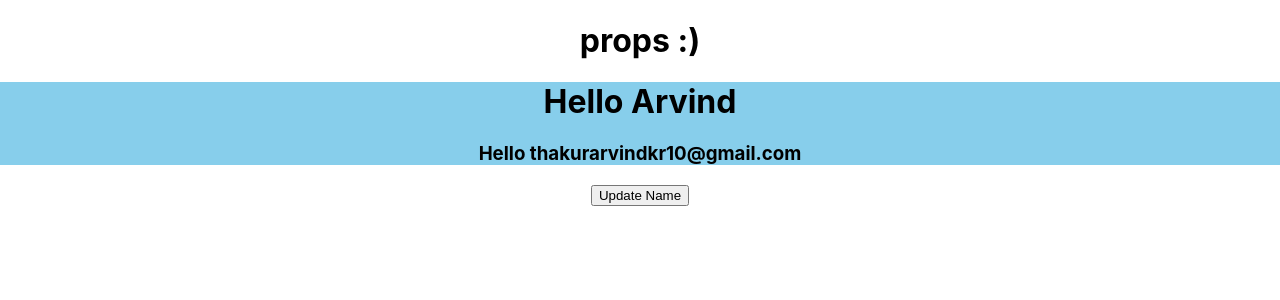
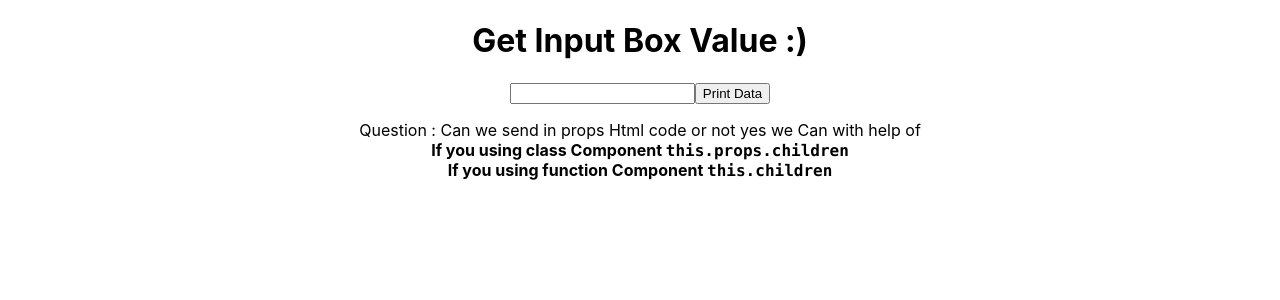
Before and after one commit to Arvindkr123/React-Learning, a React (Create React App) app: page / in a window 1280 px wide. Shown: the top 300 px of the page. Built offline with nearby package versions, Linux system fonts and the light colour scheme.

Commit message:
Get input box value

```diff
--- a/src/App.js
+++ b/src/App.js
@@ -1,37 +1,30 @@
 import logo from './logo.svg';
 import './App.css';
-import Student from './Student';
 import React, {useState} from 'react';
 
-class App extends React.Component{
-  constructor(){
-    super();
-    this.state={
-      name:'Arvind'
-    }
-
+function App(){
+  const [data, setData] = useState(null)
+  const [print, setPrint] = useState(false);
+  function getData(val){
+    console.log(val.target.value);
+    setData(val.target.value)
+    setPrint(false)
   }
-  render(){
-    return(
-      <div className='App'>
-        <h1>props :)</h1>
-        <Student name={this.state.name} email={'thakurarvindkr10@gmail.com'}></Student>
-        <button onClick={()=>this.setState({name:'Arvind Thakur'})}>Update Name</button>
-      </div>
-    )
-  }
+  return(
+    <div className='App'>
+      {
+        print?
+        <h3>{data}</h3>
+        :null
+      }
+      <h1>Get Input Box Value :)</h1>
+      <input type="text" onChange={getData}/>
+      <button onClick={()=>setPrint(true)}>Print Data</button>
+      <p>Question : Can we send in props Html code or not yes we Can with help of
+        <br></br><strong>If you using class Component <code>this.props.children</code></strong><br></br>
+        <strong>If you using function Component <code>this.children</code></strong>
+      </p>
+    </div>
+  )
 }
-
-
-// function App(){
-//   return(
-//     <div className='App'>
-//       <h1>Props in React :)</h1>
-//       <Student name={'Arvind'} email={'thakurarvindkr10@gmail.com'}></Student>
-//       <Student name={'Ram'} email={'thakurarvindkr10@gmail.com'}></Student>
-//       <Student name={'Akshita'} email={'thakurarvindkr10@gmail.com'}></Student>
-//     </div>
-//   )
-// }
-
 export default App;
--- a/src/Student.js
+++ /dev/null
@@ -1,15 +0,0 @@
-import React from "react";
-
-class Student extends React.Component {
-    render() {
-        console.log(this.props);
-        return (
-            <div style={{backgroundColor:'skyblue'}}>
-                <h1>Hello {this.props.name}</h1>
-                <h3>Hello {this.props.email}</h3>
-            </div>
-        )
-    }
-}
-
-export default Student;
```
